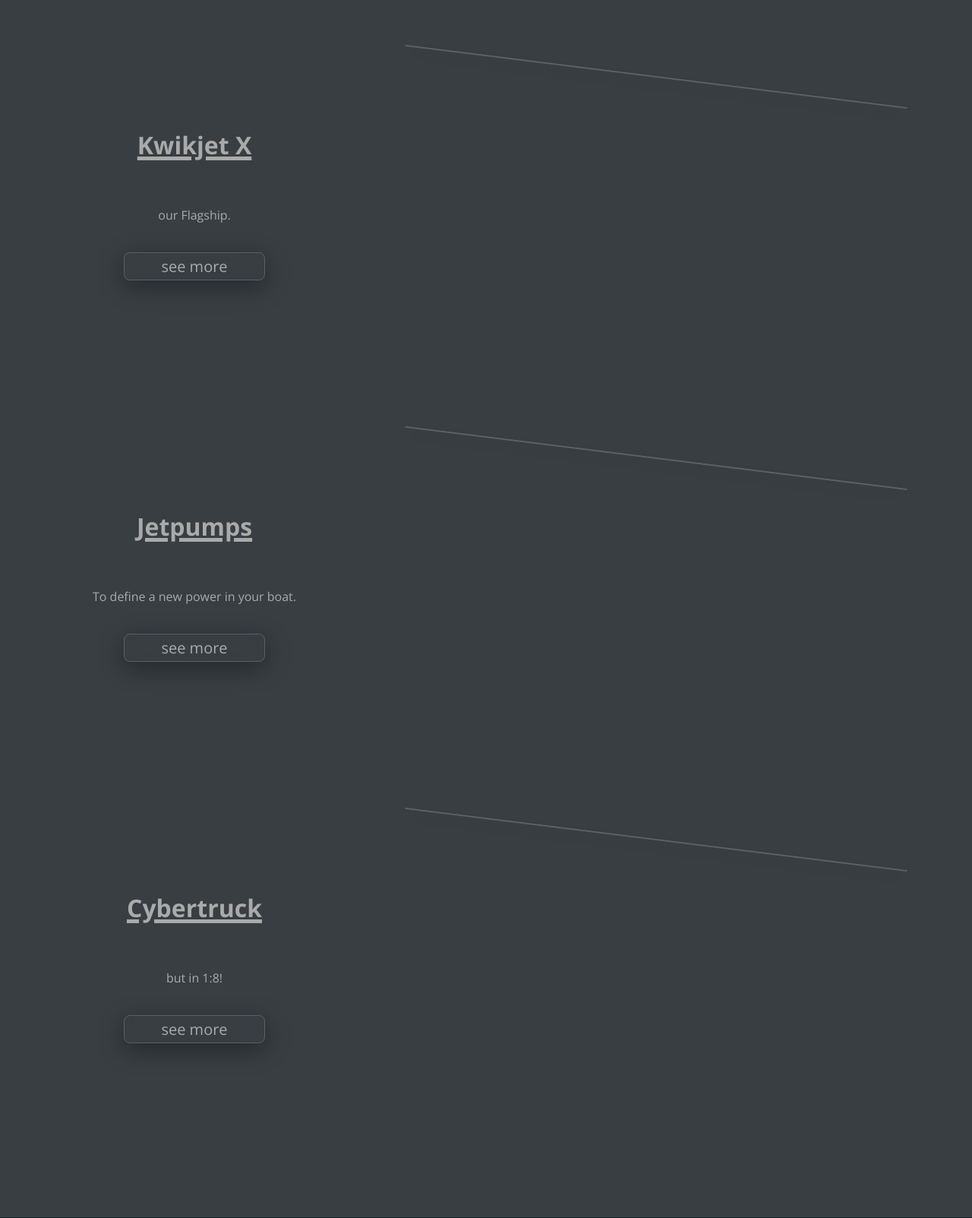
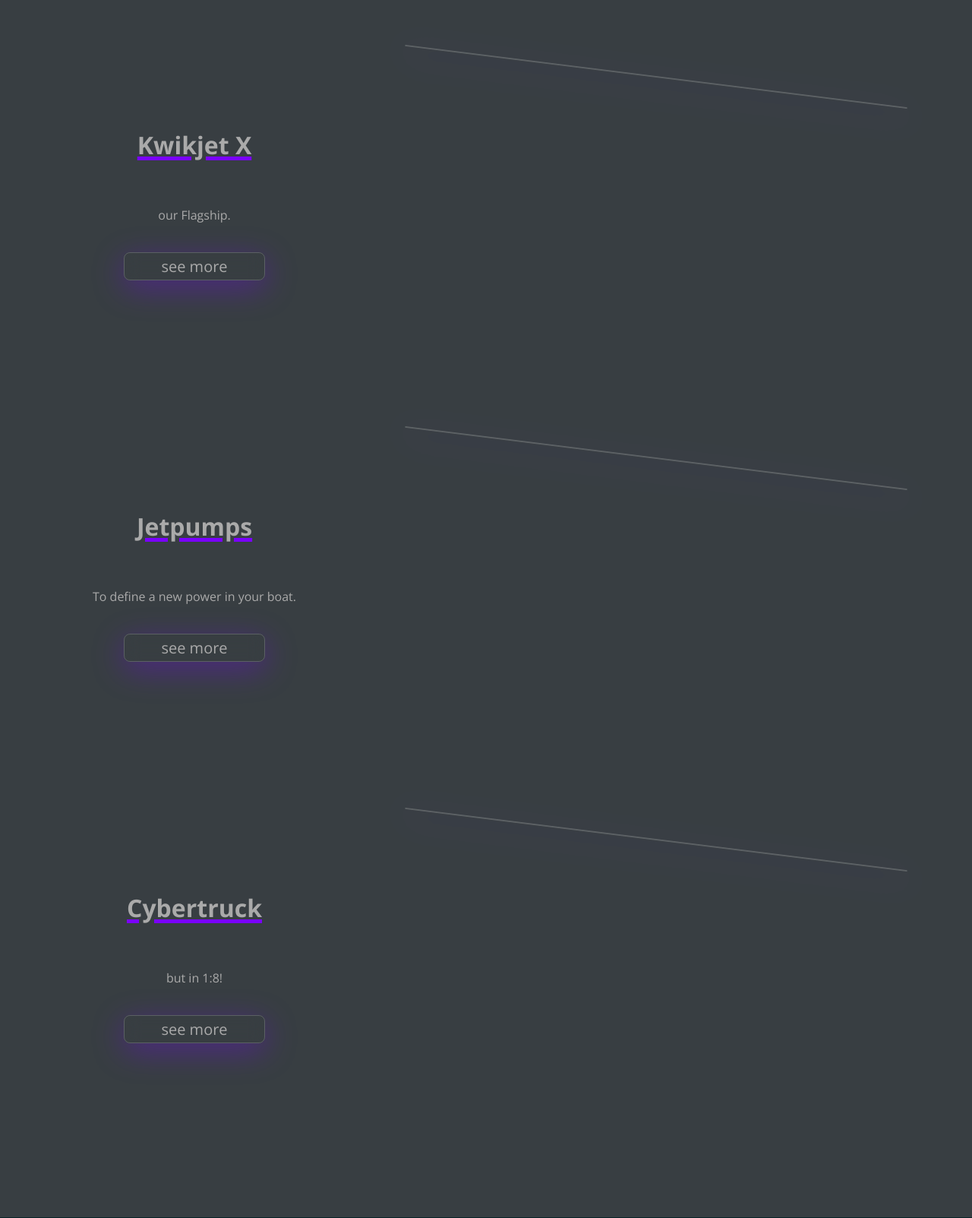
Before and after one commit to CuzImBisonratte/protonRC, a PHP site: page / in a window 1280 px wide. Shown: the part 86-1689 px from the top of the page at 76% size. Run offline with PHP 8.4, Linux system fonts and the light colour scheme.

Commit message:
added purple shadow

```diff
--- a/style.css
+++ b/style.css
@@ -78,7 +78,7 @@ a {
 }
 
 .product_text>h1 {
-    text-decoration: underline 5px;
+    text-decoration: underline #7a00ff 5px;
 }
 
 .text a {
@@ -113,7 +113,7 @@ a {
     -webkit-backdrop-filter: blur(10px);
     border-radius: 20px;
     border: 1px solid rgba(255, 255, 255, 0.18);
-    box-shadow: 0 8px 32px 0 rgba(0, 0, 0, 0.37);
+    box-shadow: 0 10px 40px 0 rgba(120, 0, 255, 0.37);
 }
 
 .angled {
```
